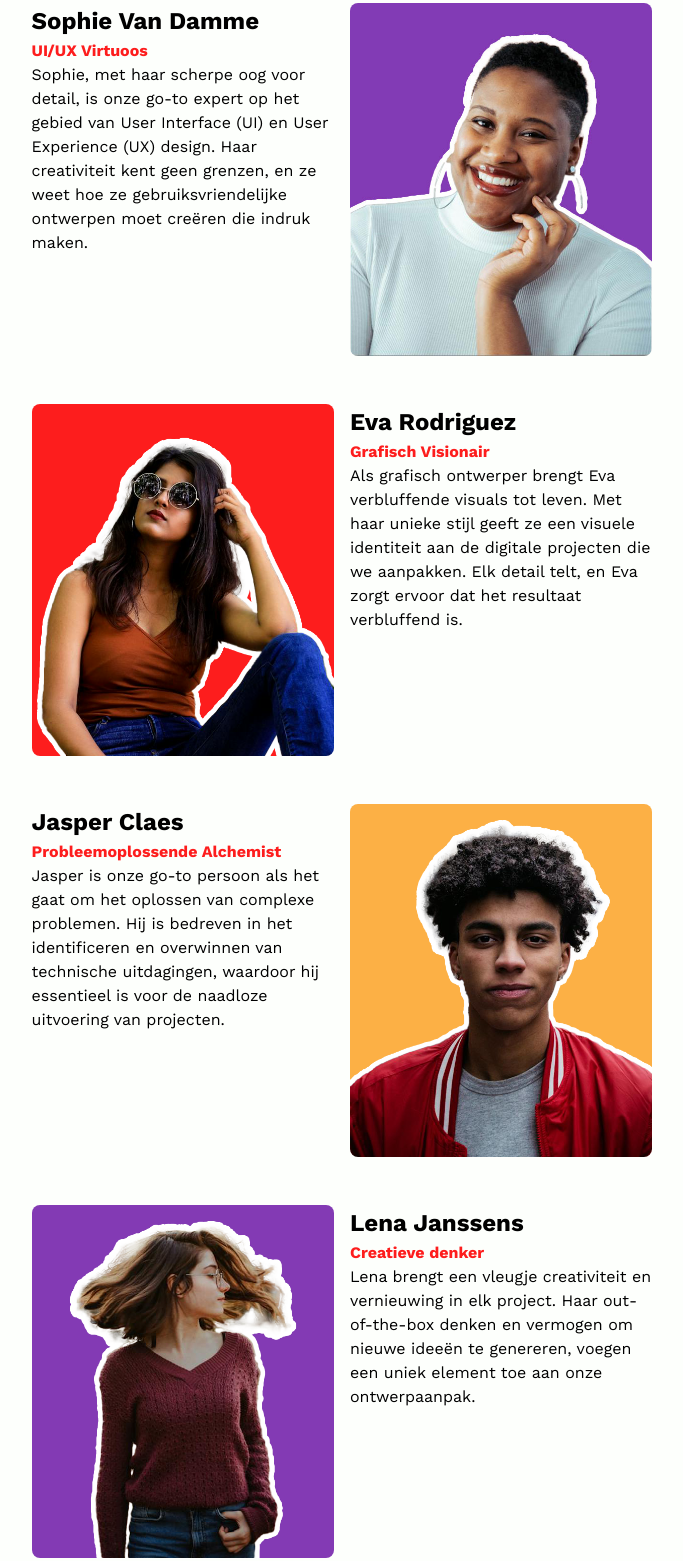
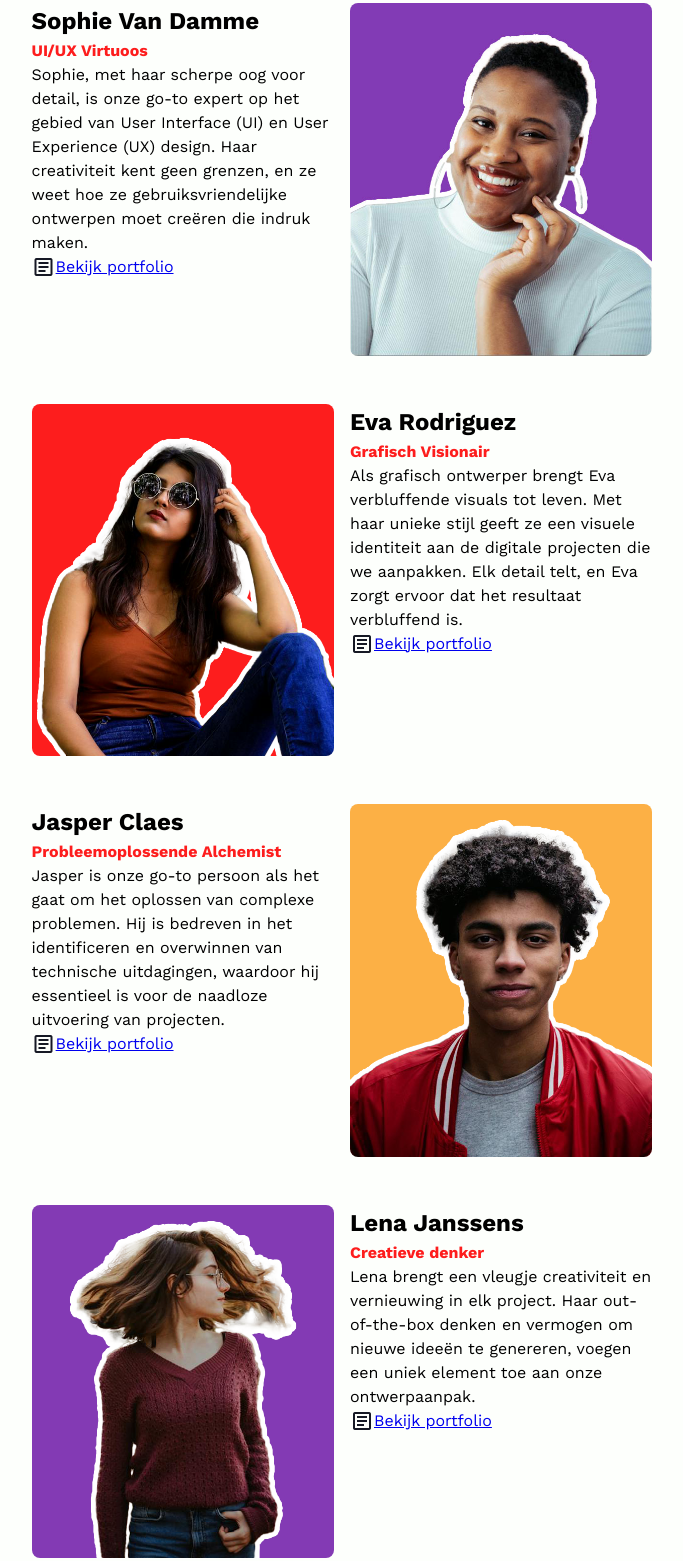
Before and after one commit to daandebock/Examen-CSS-Daan-De-Bock, a plain HTML site: page team.html in a window 1280 px wide. Shown: the part 803-2364 px from the top of the page, without its empty margins (298-981 px from the left). Drawn offline with nearby package versions, Linux system fonts and the light colour scheme.

Commit message:
final commit

```diff
--- a/css/style.css
+++ b/css/style.css
@@ -332,7 +332,8 @@ span.title {
 }
 
 section.contact address a span,
-p span.material-symbols-outlined {
+p span.material-symbols-outlined,
+main section.team span.material-symbols-outlined {
     vertical-align: bottom;
     color: #161925;
 }
--- a/team.html
+++ b/team.html
@@ -43,8 +43,8 @@
                         kennis van frontend development maken hem de stuwende kracht achter onze weboplossingen. Hij is
                         de man achter de magie van soepel draaiende websites.
                     </p>
-                    <a href="www.youtube.com"><span class="material-symbols-outlined">
-                        article
+                    <a href="https://www.youtube.com/watch?v=dQw4w9WgXcQ"><span class="material-symbols-outlined">
+                            article
                         </span>Bekijk portfolio</a>
                 </article>
             </section>
@@ -56,6 +56,9 @@
                         (UI) en User Experience (UX) design. Haar creativiteit kent geen grenzen, en ze weet hoe ze
                         gebruiksvriendelijke ontwerpen moet creëren die indruk maken.
                     </p>
+                    <a href="https://www.youtube.com/watch?v=dQw4w9WgXcQ"><span class="material-symbols-outlined">
+                            article
+                        </span>Bekijk portfolio</a>
                 </article>
 
                 <img src="img/sophiephotoshop.jpeg" alt="Sophie Van Damme">
@@ -70,6 +73,9 @@
                         een visuele identiteit aan de digitale projecten die we aanpakken. Elk detail telt, en Eva zorgt
                         ervoor dat het resultaat verbluffend is.
                     </p>
+                    <a href="https://www.youtube.com/watch?v=dQw4w9WgXcQ"><span class="material-symbols-outlined">
+                            article
+                        </span>Bekijk portfolio</a>
                 </article>
             </section>
             <section class="grid grid-col2">
@@ -80,6 +86,9 @@
                         bedreven in het identificeren en overwinnen van technische uitdagingen, waardoor hij essentieel
                         is voor de naadloze uitvoering van projecten.
                     </p>
+                    <a href="https://www.youtube.com/watch?v=dQw4w9WgXcQ"><span class="material-symbols-outlined">
+                            article
+                        </span>Bekijk portfolio</a>
                 </article>
 
                 <img src="img/jasper-photoshop.png" alt="Jasper Claes">
@@ -92,6 +101,9 @@
                     <p>Lena brengt een vleugje creativiteit en vernieuwing in elk project. Haar out-of-the-box denken en
                         vermogen om nieuwe ideeën te genereren, voegen een uniek element toe aan onze ontwerpaanpak.
                     </p>
+                    <a href="https://www.youtube.com/watch?v=dQw4w9WgXcQ"><span class="material-symbols-outlined">
+                            article
+                        </span>Bekijk portfolio</a>
                 </article>
             </section>
             <section class="grid grid-col2">
@@ -102,6 +114,9 @@
                         diverse talenten te stroomlijnen en te motiveren, speelt een cruciale rol in ons gezamenlijke
                         succes.
                     </p>
+                    <a href="https://www.youtube.com/watch?v=dQw4w9WgXcQ"><span class="material-symbols-outlined">
+                            article
+                        </span>Bekijk portfolio</a>
                 </article>
 
                 <img src="img/maxime-photoshop.png" alt="Jasper Claes">
```
Also changed, not shown: 1 other file.
